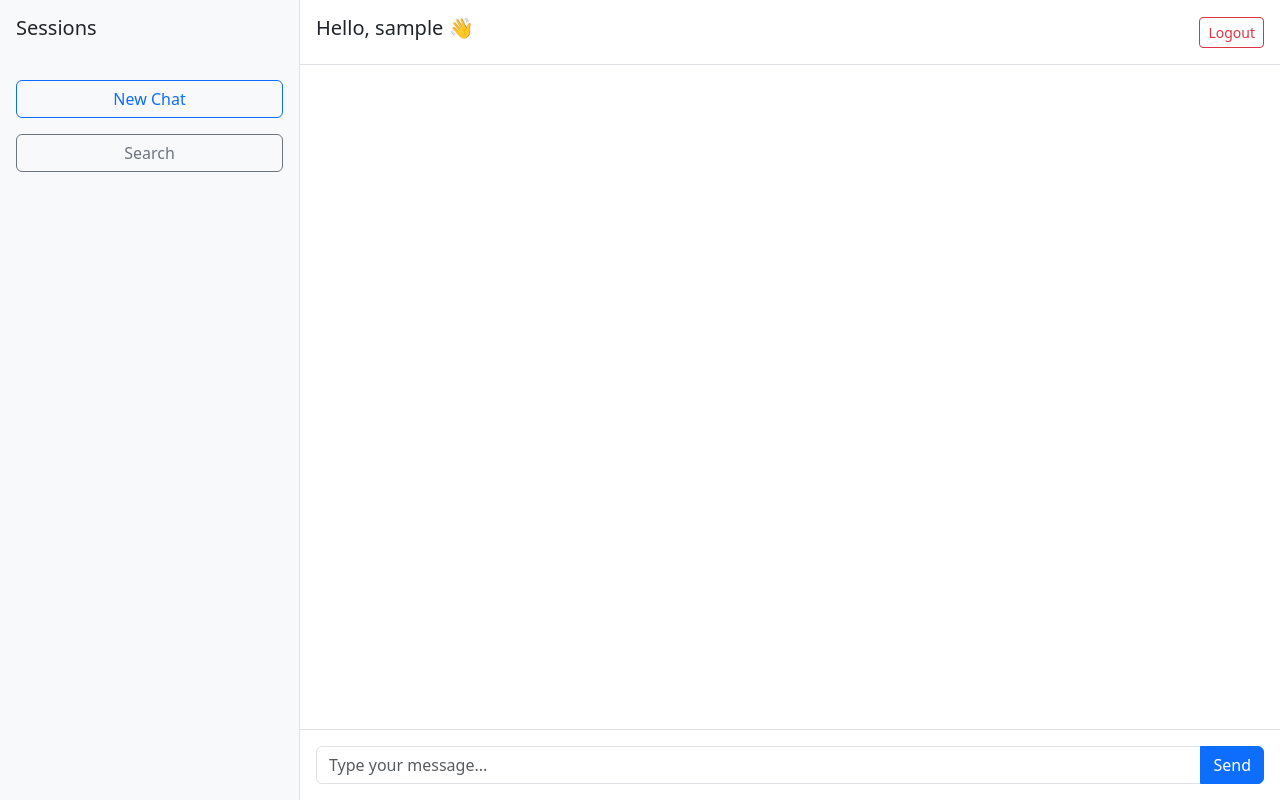
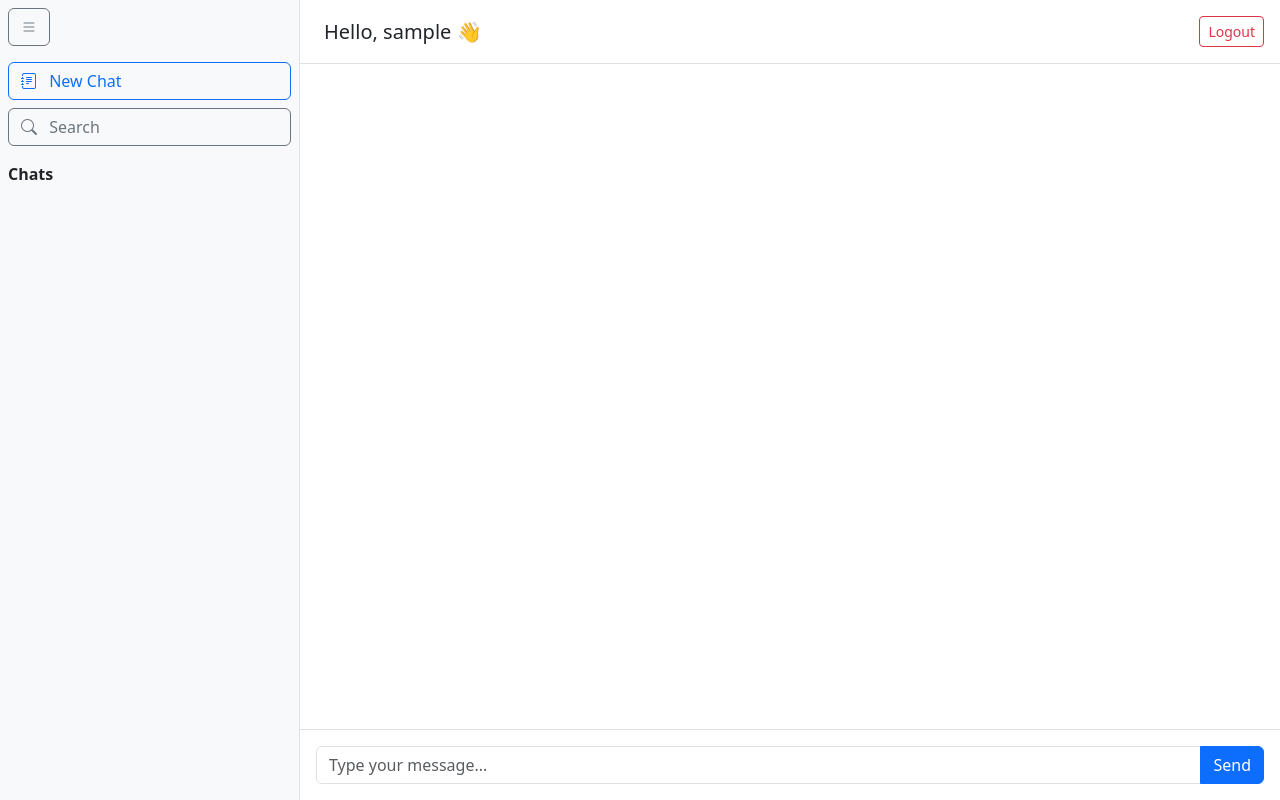
Before and after one commit to mudabs/tobacco_chatbot, a Flask app: page /chat_ui?session_id=785f95af-6252-48c7-9047-c07cbc0c2568 in a window 1280 px wide. Run offline with Flask 3, Linux system fonts and the light colour scheme; the visitor is signed in with stand-in values (Sample User, id 1); data that the repository does not hold is empty.

Commit message:
2 June 2025

```diff
--- a/templates/chat.html
+++ b/templates/chat.html
@@ -18,7 +18,31 @@
     overflow-y: auto;
     border-right: 1px solid #dee2e6;
     background-color: #f8f9fa;
+    transition: width 0.3s;
     z-index: 2;
+  }
+  .sidebar.collapsed {
+    width: 70px;
+  }
+
+  .sidebar .btn-toggle {
+  width: auto;
+  text-align: center;
+  margin-left: auto; /* Pushes the button to the right */
+  margin-right: 0.5rem; /* Optional spacing from the edge */
+  margin-bottom: 1rem;
+}
+
+  .sidebar .btn-sidebar {
+    width: 100%;
+    text-align: left;
+  }
+  .sidebar.collapsed .btn-text {
+    display: none;
+  }
+  .sidebar .btn-icon {
+    width: 100%;
+    text-align: center;
   }
   .chat-main {
     flex-grow: 1;
@@ -38,21 +62,34 @@
     padding: 1rem;
     z-index: 3;
   }
+  @media (max-width: 768px) {
+    .sidebar {
+      width: 70px !important;
+    }
+    .sidebar .btn-text {
+      display: none;
+    }
+  }
 </style>
 
 <div class="chat-container">
+  <!-- Sidebar -->
+  <div class="sidebar p-2" id="sidebar">
+    <button class="btn btn-outline-secondary mb-3 btn-toggle" id="toggle-sidebar">
+      <i class="bi bi-list"></i>
+    </button>
 
-  <!-- Sidebar -->
-  <div class="sidebar p-3">
-    <div class="d-flex justify-content-between align-items-center mb-3">
-      <h5>Sessions</h5>
+    <button id="new-chat" class="btn btn-outline-primary mb-2 btn-sidebar">
+      <i class="bi bi-journal-text me-2"></i>
+      <span class="btn-text">New Chat</span>
+    </button>
 
-    </div>
-    <div class="mb-1">
-      <button id="new-chat" class="btn btn-outline-primary mt-3 w-100">New Chat</button>
-<button class="btn btn-outline-secondary mt-3 mb-3 w-100" data-bs-toggle="modal" data-bs-target="#searchModal">Search</button>
-    </div>
+    <button class="btn btn-outline-secondary mb-3 btn-sidebar" data-bs-toggle="modal" data-bs-target="#searchModal">
+      <i class="bi bi-search me-2"></i>
+      <span class="btn-text">Search</span>
+    </button>
 
+    <strong class="mb-3">Chats</strong>
     <div id="session-list" class="d-flex flex-column gap-1">
       {% for sid in sessions %}
       <div class="session-item d-flex align-items-center justify-content-between px-3 py-2 rounded {% if sid == current_session %}bg-primary text-white{% else %}bg-light{% endif %}"
@@ -77,15 +114,16 @@
       </div>
       {% endfor %}
     </div>
+  </div>
 
-
-
-  </div>
 
   <!-- Chat Section -->
   <div class="chat-main">
     <div class="d-flex justify-content-between align-items-center border-bottom p-3">
-      <h5>Hello, {{ username }} 👋</h5>
+      <div class="d-flex align-items-center">
+
+        <h5 class="mb-0 ms-2">Hello, {{ username }} 👋</h5>
+      </div>
       <a href="{{ url_for('logout') }}" class="btn btn-outline-danger btn-sm">Logout</a>
     </div>
 
@@ -260,5 +298,9 @@
 
   searchInput.addEventListener("input", () => fetchAndRenderSearch(searchInput.value.trim()));
   document.getElementById("searchModal").addEventListener("shown.bs.modal", () => fetchAndRenderSearch());
+
+    document.getElementById("toggle-sidebar").addEventListener("click", () => {
+    document.getElementById("sidebar").classList.toggle("collapsed");
+  });
 </script>
 {% endblock %}
```
Lines whose indentation alone changed are shown as unchanged.
